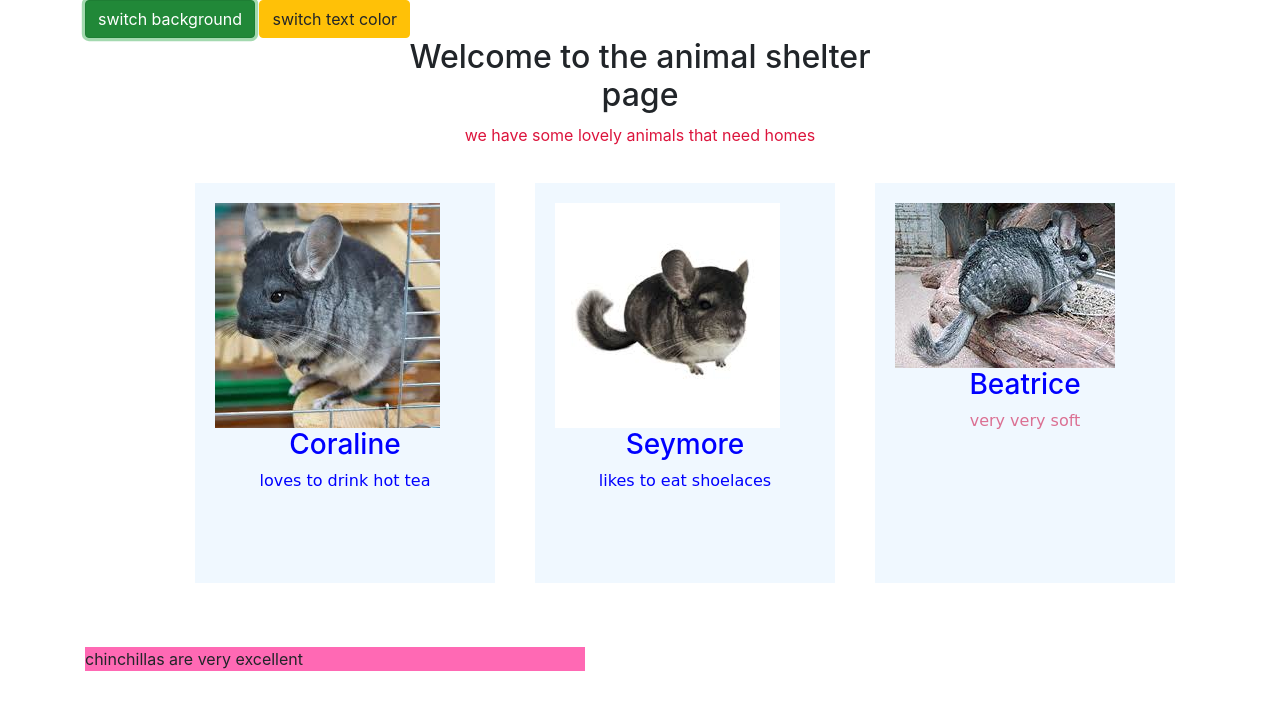
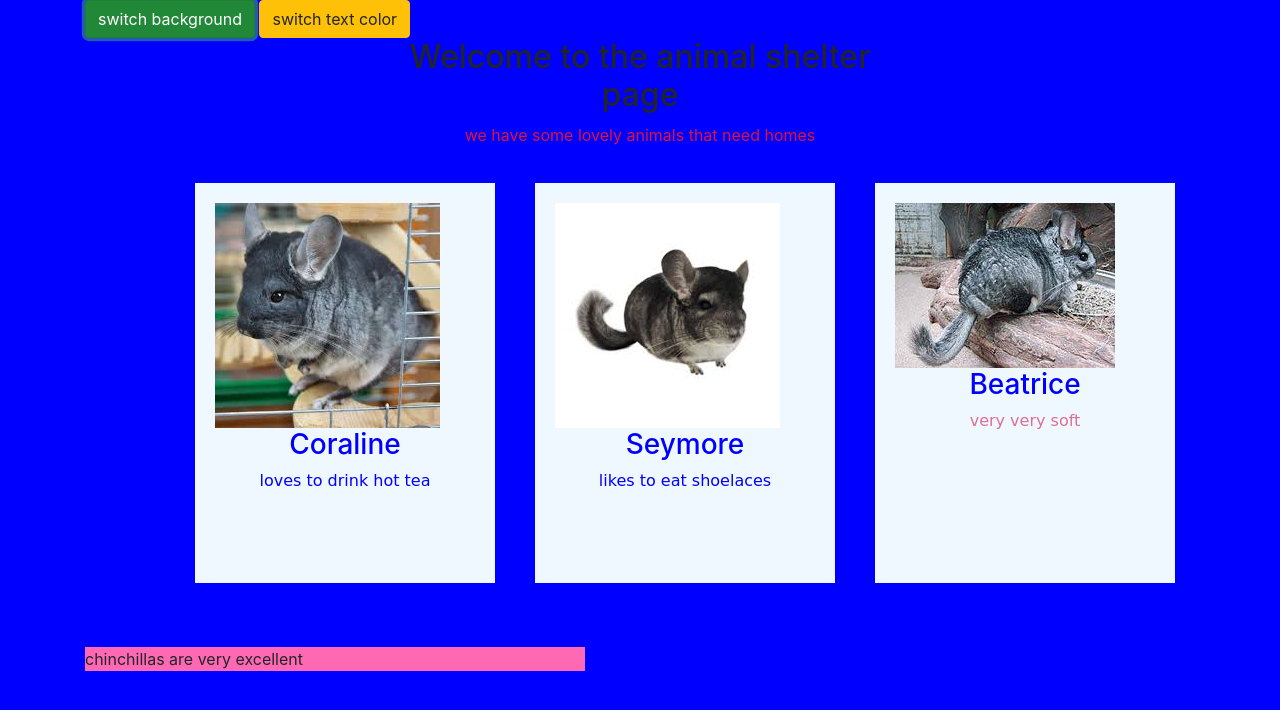
Before and after one commit to Drewmacauley/chinchillas, a plain HTML site: page index.html in a window 1280 px wide. Both pictures are taken after a click on the button "switch background". Drawn offline with Linux system fonts and the light colour scheme.

Commit message:
two buttons for different color schemes
Co-authored by: Drew Macauley <macauleyandy03@gmail.com>

```diff
--- a/css/styles.css
+++ b/css/styles.css
@@ -41,6 +41,14 @@ p.softness {
   margin-top: 500px;
 }
 
+.blue-background {
+  background-color: blue;
+}
+
+.pink-text{
+  color: pink;
+}
+
 @media screen and (min-width: 760px) {
   .column {
     width: 300px;
--- a/js/scripts.js
+++ b/js/scripts.js
@@ -0,0 +1,11 @@
+$(document).ready(function() {
+  $("button#switch-background").click(function() {
+    $("body").removeClass();
+    $("body").addClass("blue-background");
+  });
+
+  $("button#switch-text").click(function() {
+    $("body").removeClass();
+    $("body").addClass("pink-text");
+  });
+});
```
